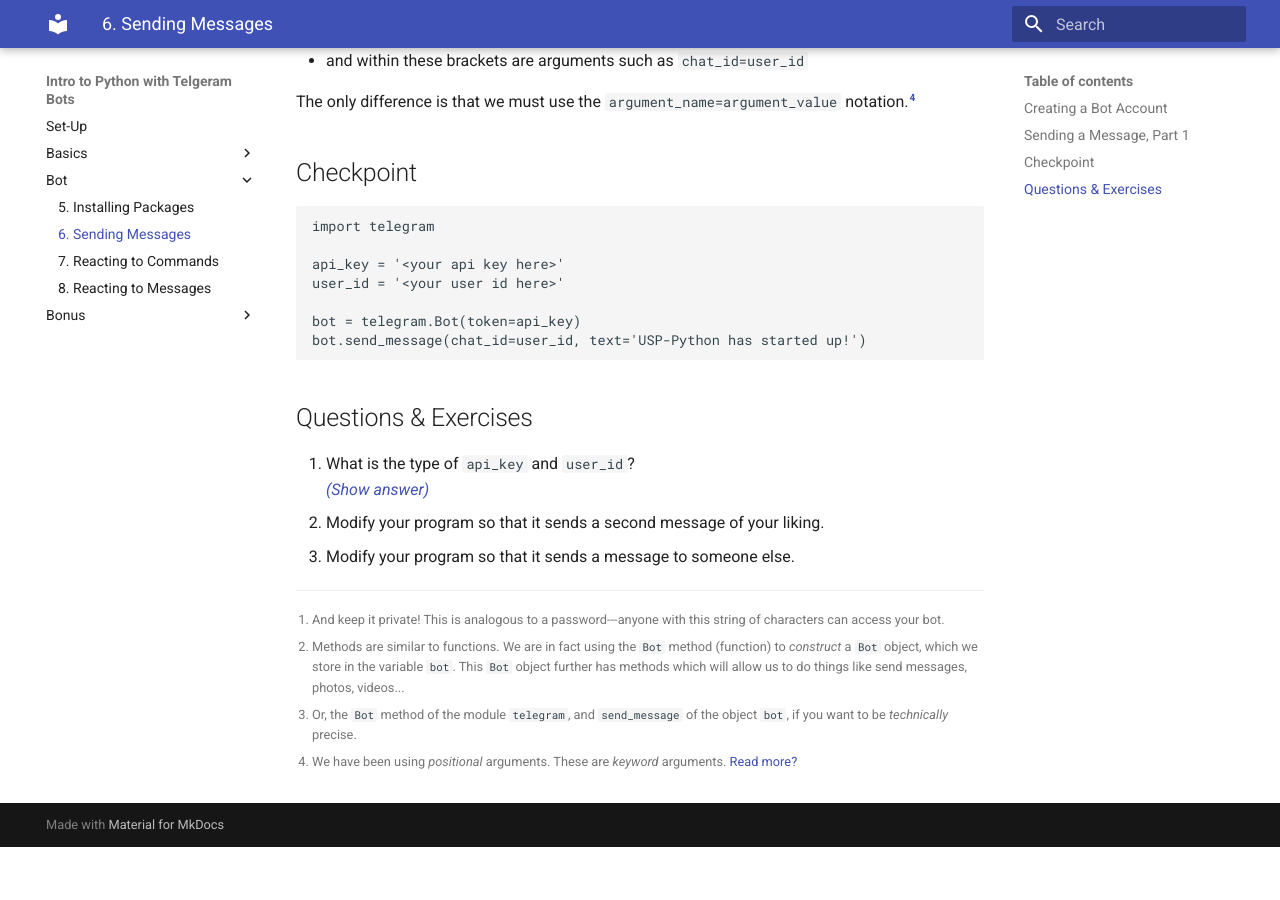
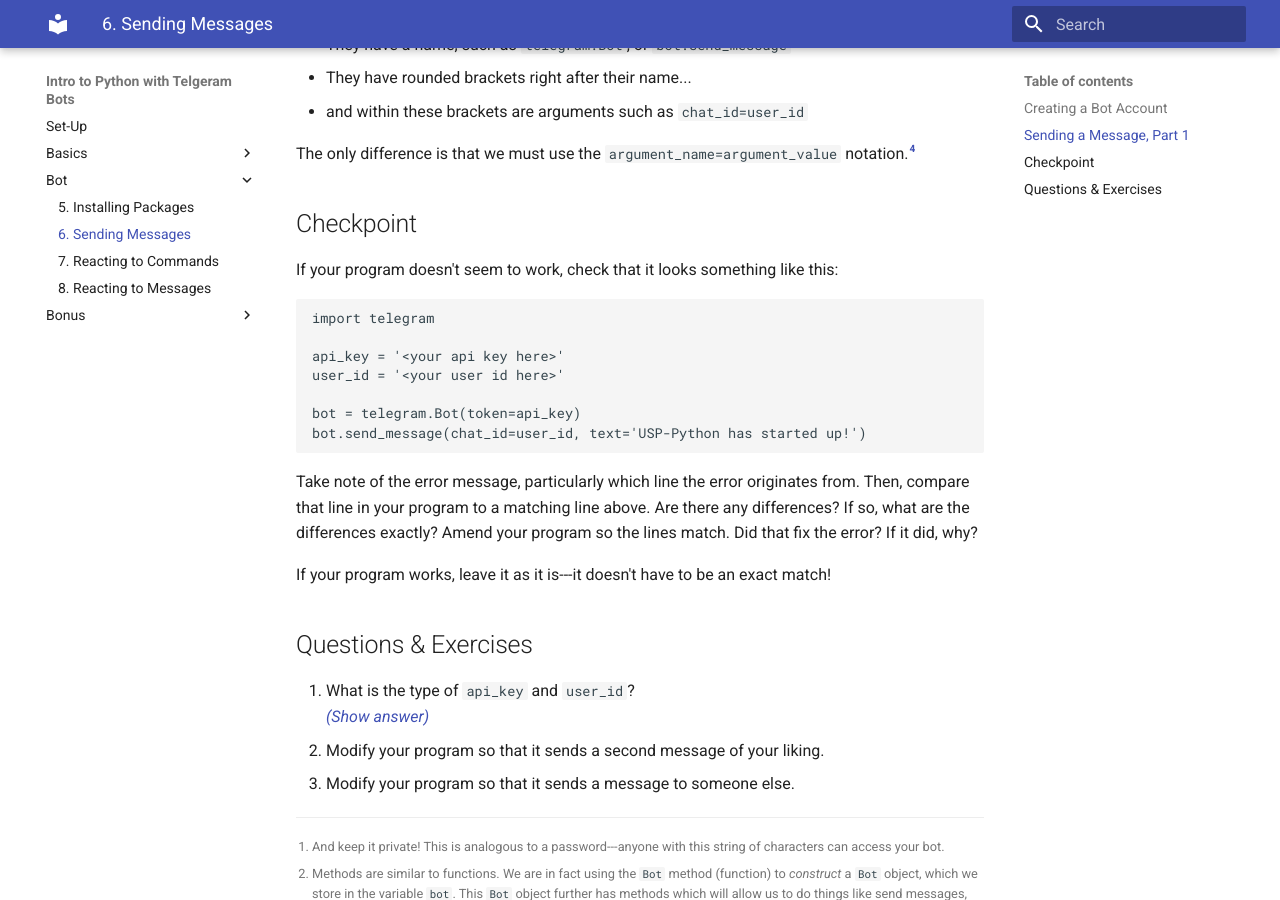
Before and after one commit to USP-Python/USP-Python.github.io, an MkDocs documentation site: the page built from docs/06-bot.md, in a window 1280 px wide and 900 px high, scrolled down 1254 px. Built offline with MkDocs 1.6.1 and Material for MkDocs 9.7.7, drawn with Linux system fonts in a browser that asks for light colours; old or Windows-style settings are respelled for this version of MkDocs; before the commit the page ends 2101 px from its top, so only the background shows below that; some of the changed text lies outside the part shown.

Commit message:
Add to 'Creating a Bot Account', 'Checkpoint'

````diff
--- a/docs/06-bot.md
+++ b/docs/06-bot.md
@@ -9,7 +9,7 @@ You will also need to know your own telegram user ID, so the bot knows who to se
 
 <center>![@userinfobot](img/06-userinfobot.png)</center>
 
-Finally, before we start writing code, we have to `/start` our bot.
+Finally, before we start writing code, we have to `/start` our bot. Open up a private message with your bot by searching its username, then hit the start button. Don't worry, nothing's supposed to happen.
 
 <center>![Your bot](img/06-yourbot.png)</center>
 
@@ -54,6 +54,7 @@ The only difference is that we must use the `argument_name=argument_value` notat
 [^4]: We have been using _positional_ arguments. These are _keyword_ arguments. [Read more?](https://stackoverflow.com/a/1419160/6910451)
 
 ## Checkpoint
+If your program doesn't seem to work, check that it looks something like this:
 
 ```python
 import telegram
@@ -65,6 +66,10 @@ bot = telegram.Bot(token=api_key)
 bot.send_message(chat_id=user_id, text='USP-Python has started up!')
 ```
 
+Take note of the error message, particularly which line the error originates from. Then, compare that line in your program to a matching line above. Are there any differences? If so, what are the differences exactly? Amend your program so the lines match. Did that fix the error? If it did, why?
+
+If your program works, leave it as it is---it doesn't have to be an exact match!
+
 ## Questions & Exercises
 
 1. What is the type of `api_key` and `user_id`?
````
